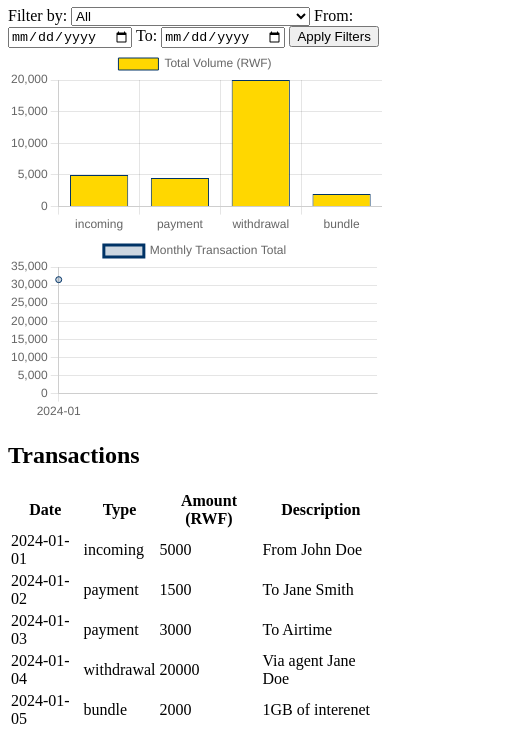
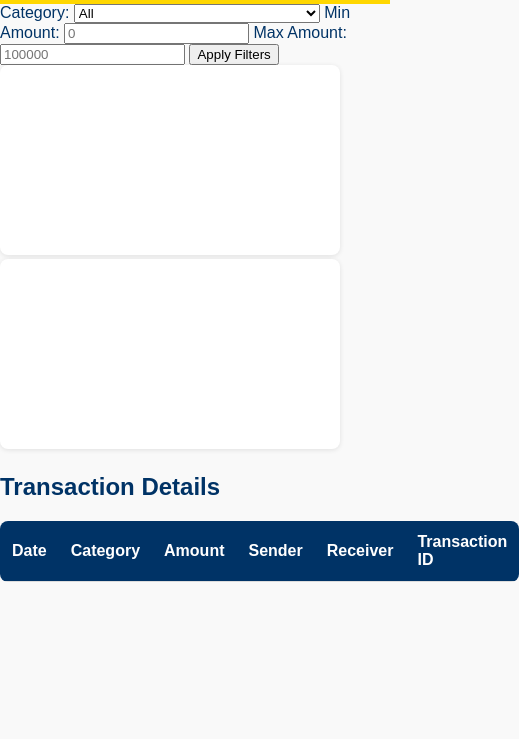
Before and after one commit to DavidPontient/MOMO-Data-Analysis, a plain HTML site: page frontend/index.html in a window 390 px wide. Shown: the part 110-849 px from the top of the page, 519 px wide, since content can reach past the window. Drawn offline with nearby package versions, Linux system fonts and the light colour scheme.

Commit message:
Update index.html

```diff
--- a/frontend/index.html
+++ b/frontend/index.html
@@ -3,58 +3,64 @@
 <head>
   <meta charset="UTF-8" />
   <meta name="viewport" content="width=device-width, initial-scale=1.0"/>
-  <title>MoMo Data Dashboard</title>
-  <link rel="stylesheet" href="styles.css" />
+  <title>MoMo SMS Dashboard</title>
+  <link rel="stylesheet" href="main.css" />
   <script src="https://cdn.jsdelivr.net/npm/chart.js"></script>
 </head>
 <body>
   <header>
-    <h1>MoMo SMS Data Dashboard</h1>
+    <h1>MTN MoMo SMS Dashboard</h1>
   </header>
 
-  <main>
-    <section id="filters">
-      <label for="transaction-type">Filter by:</label>
-      <select id="transaction-type">
-        <option value="all">All</option>
-        <option value="incoming">Incoming Money(Amafaranga aza)</option>
-        <option value="payment">Payments(Kwishura)</option>
-        <option value="withdrawal">Withdrawals(Kubikuza)</option>
-        <option value="deposit">Bank Deposits(Kubitsa)</option>
-        <option value="bundle">Internet Bundles(Bandle za interinet)</option>
+  <section class="filters">
+    <label for="categoryFilter">Category:</label>
+    <select id="categoryFilter">
+      <option value="All">All</option>
+      <option value="Incoming Money">Incoming Money</option>
+      <option value="Payments to Code Holders">Payments to Code Holders</option>
+      <option value="Transfers to Mobile Numbers">Transfers to Mobile Numbers</option>
+      <option value="Bank Deposits">Bank Deposits</option>
+      <option value="Airtime Bill Payments">Airtime Bill Payments</option>
+      <option value="Cash Power Bill Payments">Cash Power Bill Payments</option>
+      <option value="Transactions Initiated by Third Parties">Transactions Initiated by Third Parties</option>
+      <option value="Withdrawals from Agents">Withdrawals from Agents</option>
+      <option value="Bank Transfers">Bank Transfers</option>
+      <option value="Internet and Voice Bundle Purchases">Internet and Voice Bundle Purchases</option>
     </select>
 
-      <label for="date-from">From:</label>
-      <input type="date" id="date-from" />
-      <label for="date-to">To:</label>
-      <input type="date" id="date-to" />
+    <label for="minAmount">Min Amount:</label>
+    <input type="number" id="minAmount" placeholder="0">
 
-      <button onclick="applyFilters()">Apply Filters</button>
+    <label for="maxAmount">Max Amount:</label>
+    <input type="number" id="maxAmount" placeholder="100000">
+
+    <button id="applyFilters">Apply Filters</button>
   </section>
 
-    <section id="charts">
-      <canvas id="typeChart"></canvas>
+  <section class="charts">
+    <canvas id="categoryChart"></canvas>
     <canvas id="monthlyChart"></canvas>
   </section>
 
-    <section id="transactions">
-      <h2>Transactions</h2>
+  <section class="transaction-table">
+    <h2>Transaction Details</h2>
     <table>
       <thead>
         <tr>
           <th>Date</th>
-            <th>Type</th>
-            <th>Amount (RWF)</th>
-            <th>Description</th>
+          <th>Category</th>
+          <th>Amount</th>
+          <th>Sender</th>
+          <th>Receiver</th>
+          <th>Transaction ID</th>
         </tr>
       </thead>
-        <tbody id="transaction-table-body">
-          <!-- Data will be added here -->
+      <tbody id="transactionTableBody">
+        <!-- I am Populating dynamically from app.js -->
       </tbody>
     </table>
   </section>
-  </main>
 
-  <script src="app.js"></script>
+  <script src="app.js" defer></script>
 </body>
 </html>
```
Lines whose indentation alone changed are shown as unchanged.
